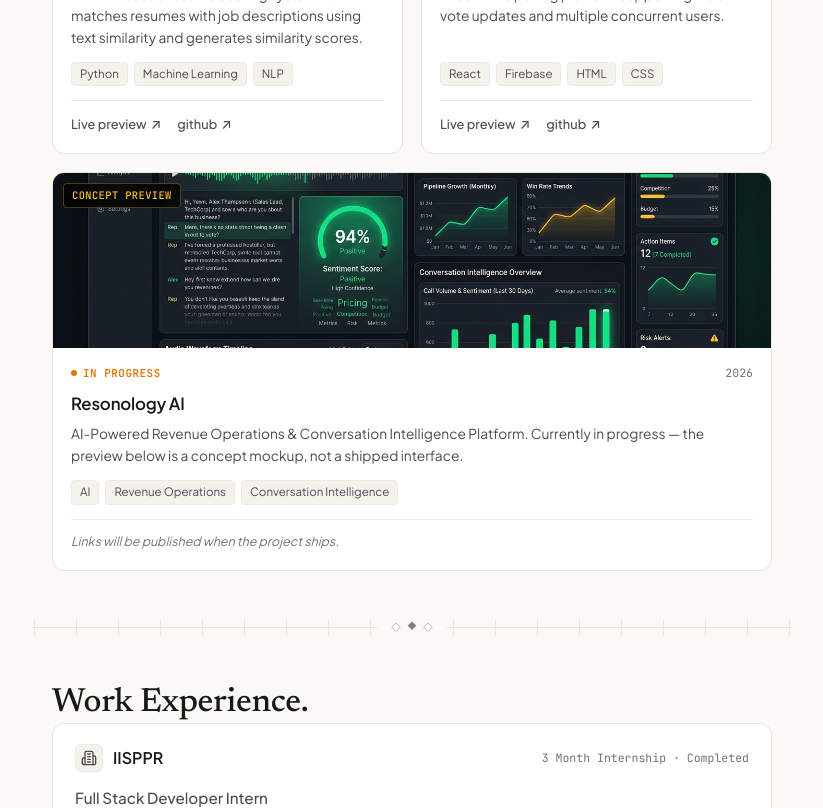
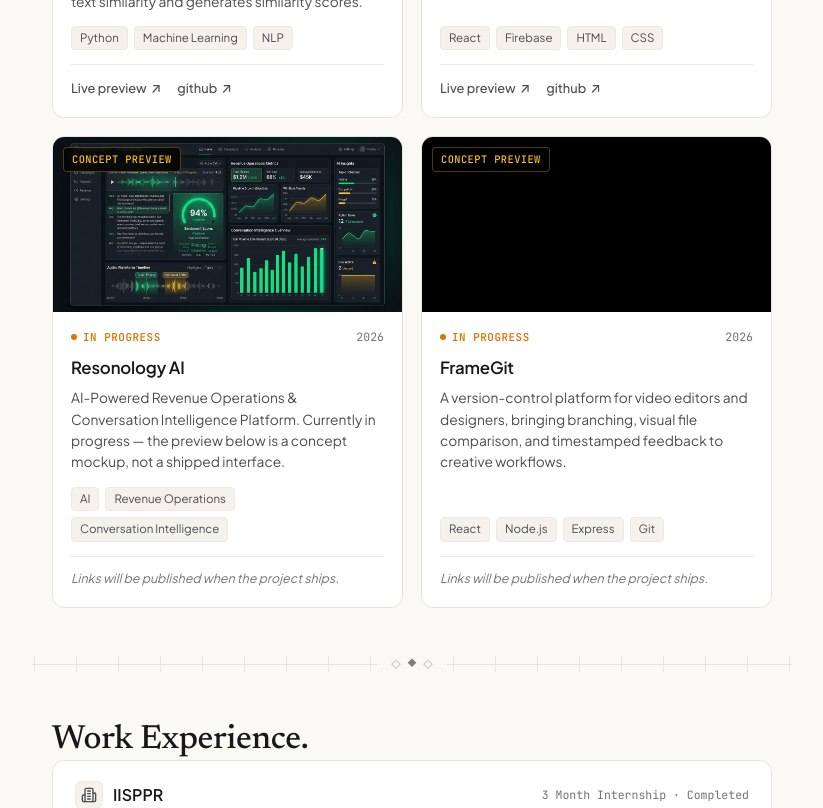
Before and after one commit to Vishal795-knightrider/Vishal_kxportfolio, a React (Vite) app: page / in a window 1280 px wide. Shown: the part 1380-2188 px from the top of the page, without its empty margins (228-1051 px from the left). Built offline with nearby package versions, Linux system fonts and the light colour scheme; no server answers.

Commit message:
added new project

```diff
--- a/src/components/About.tsx
+++ b/src/components/About.tsx
@@ -17,17 +17,13 @@
         <div className="about-text-content">
           <p>
             Hey, I am a <strong>Full Stack Engineer</strong> who enjoys <strong>building things from scratch</strong> and figuring out how everything works together.
-          </p>
-
-          <p>
+            <br/>
             Started with <strong>HTML and CSS</strong>, then moved to building small <strong>React projects</strong> and gradually into <strong>full stack development</strong> with Node.js, Express, databases, and REST APIs. I have been working on projects where I can handle both the <strong>UI and the backend</strong> and understand how everything connects.
           </p>
 
           <p>
             Recently, I’ve also been getting into <strong>ML and AI</strong>, experimenting with how these technologies can be used in actual products rather than just building demos.
-          </p>
-
-          <p>
+            <br/>
             I’ve also completed a <strong>3 month Full Stack Development internship</strong>, where I got to work with a team, understand how development works in a real environment, and get hands-on experience with tasks given by the manager.
           </p>
 
--- a/src/components/Projects.tsx
+++ b/src/components/Projects.tsx
@@ -52,7 +52,7 @@
                 animate={{ opacity: 1, y: 0 }}
                 exit={{ opacity: 0, scale: 0.96 }}
                 transition={{ duration: 0.2 }}
-                className={`project-grid-item ${project.id === 'resonology-ai' ? 'project-item-full' : ''}`}
+                className="project-grid-item"
               >
                 <ProjectCard project={project} />
               </motion.div>
--- a/src/data/projects.ts
+++ b/src/data/projects.ts
@@ -92,5 +92,23 @@
       githubMuted: true,
       githubMutedTitle: 'Not public yet'
     }
+  },
+  {
+    id: 'framegit',
+    title: 'FrameGit',
+    year: '2026',
+    categories: ['full stack', 'frontend'],
+    description: 'A version-control platform for video editors and designers, bringing branching, visual file comparison, and timestamped feedback to creative workflows.',
+    badges: {
+      status: 'progress',
+      statusText: 'IN PROGRESS',
+      pillText: 'CONCEPT PREVIEW'
+    },
+    notice: 'Links will be published when the project ships.',
+    tags: ['React', 'Node.js', 'Express', 'Git'],
+    links: {
+      githubMuted: true,
+      githubMutedTitle: 'Not public yet'
+    }
   }
 ];
--- a/src/index.css
+++ b/src/index.css
@@ -921,10 +921,6 @@
 
 .project-grid-item {
   display: flex;
-}
-
-.project-item-full {
-  grid-column: 1 / -1;
 }
 
 .project-card {
@@ -2144,10 +2140,6 @@
     gap: 18px;
   }
 
-  .project-item-full {
-    grid-column: auto;
-  }
-
   .project-card {
     max-width: 100%;
   }
```
Also changed, not shown: 1 other file (tests, documents, lock files or other folders).
